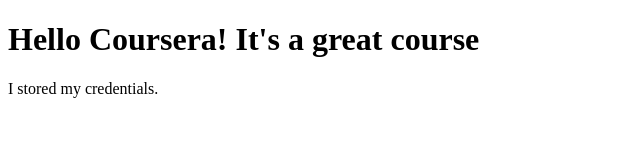
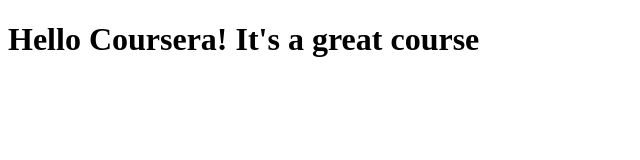
Before and after one commit to nodarse88/Coursera-Test, a plain HTML site: page site/index.html in a window 1280 px wide. Shown: the whole page, without its empty margins (0-640 px from the left). Drawn offline with Linux system fonts and the light colour scheme.

Commit message:
Remove the new text added to page

```diff
--- a/site/index.html
+++ b/site/index.html
@@ -5,6 +5,5 @@
 </head>
 <body>
 <h1>Hello Coursera! It's a great course</h1>
-<p>I stored my credentials.</p>
 </body>
 </html>
```
